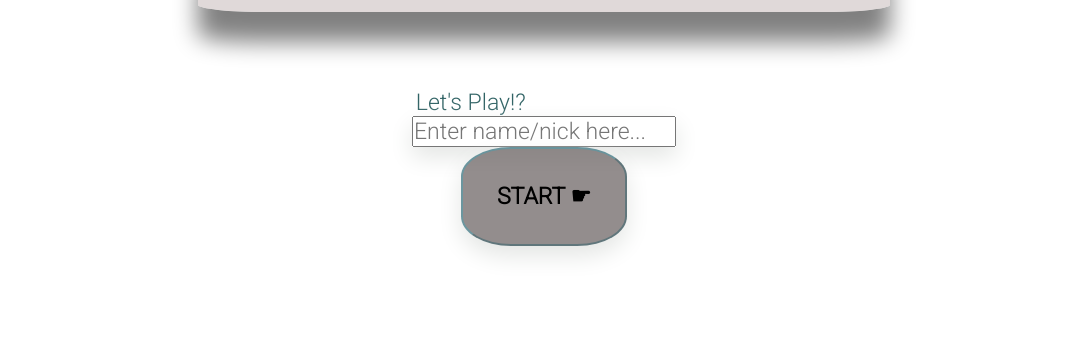
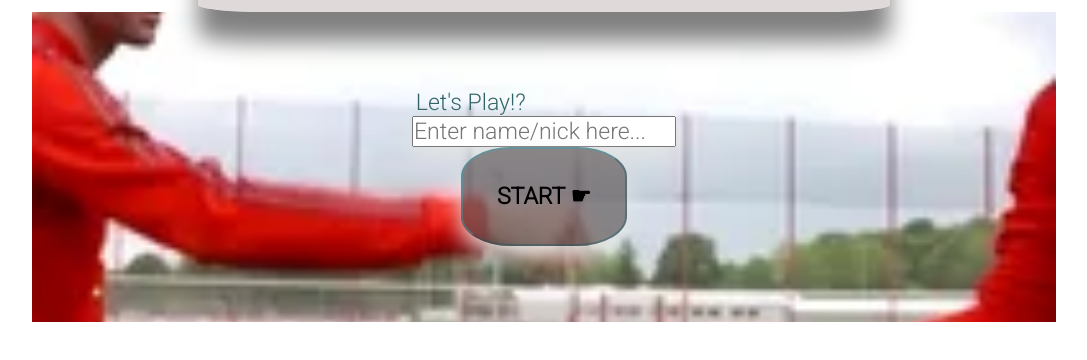
Before and after one commit to sergiofrancalino/JankenponGame-Enap, a plain HTML site: page index.html in a window 1280 px wide. Shown: the part 108-468 px from the top of the page, without its empty margins (96-1183 px from the left). Drawn offline with Linux system fonts and the light colour scheme; the site is published under a folder, as on GitHub Pages, so addresses that start at the root find nothing.

Commit message:
Debugging code w3d4nightv1.1

```diff
--- a/styles/style.css
+++ b/styles/style.css
@@ -45,7 +45,7 @@
   display: flex;
   flex-direction: column;
   align-items: center;
-  background: url(/assets/jankenpon.webp) no-repeat;
+  background: url(../assets/jankenpon.webp) no-repeat;
   background-size: 80%;
   background-position: 50%;
   padding: 6%;
```
